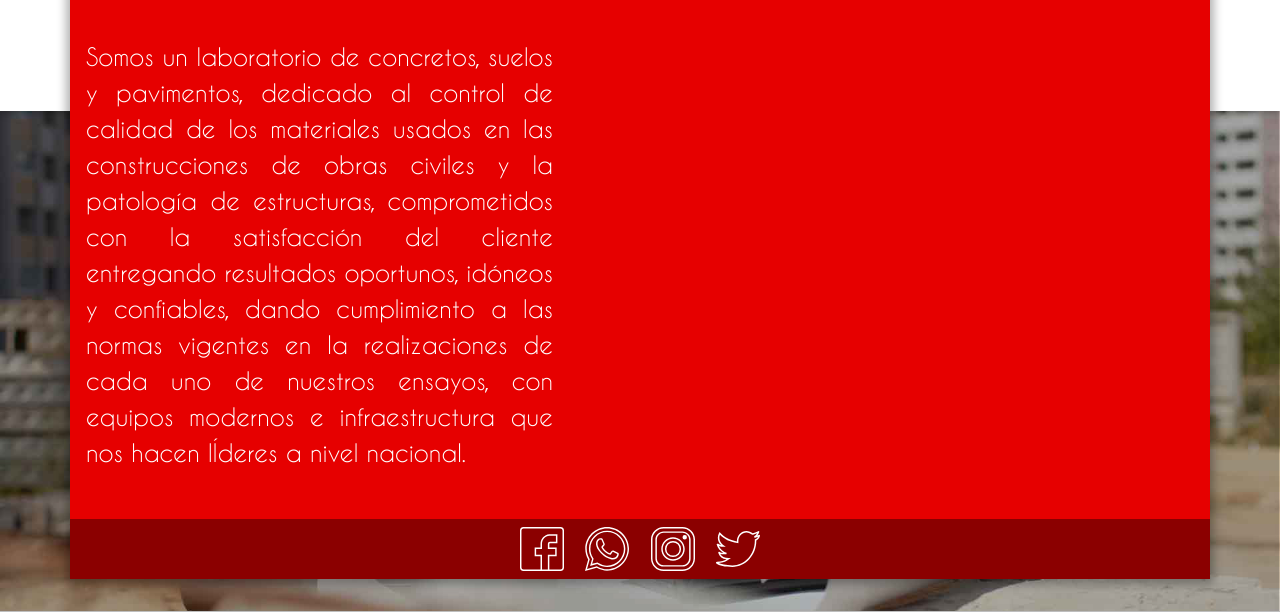
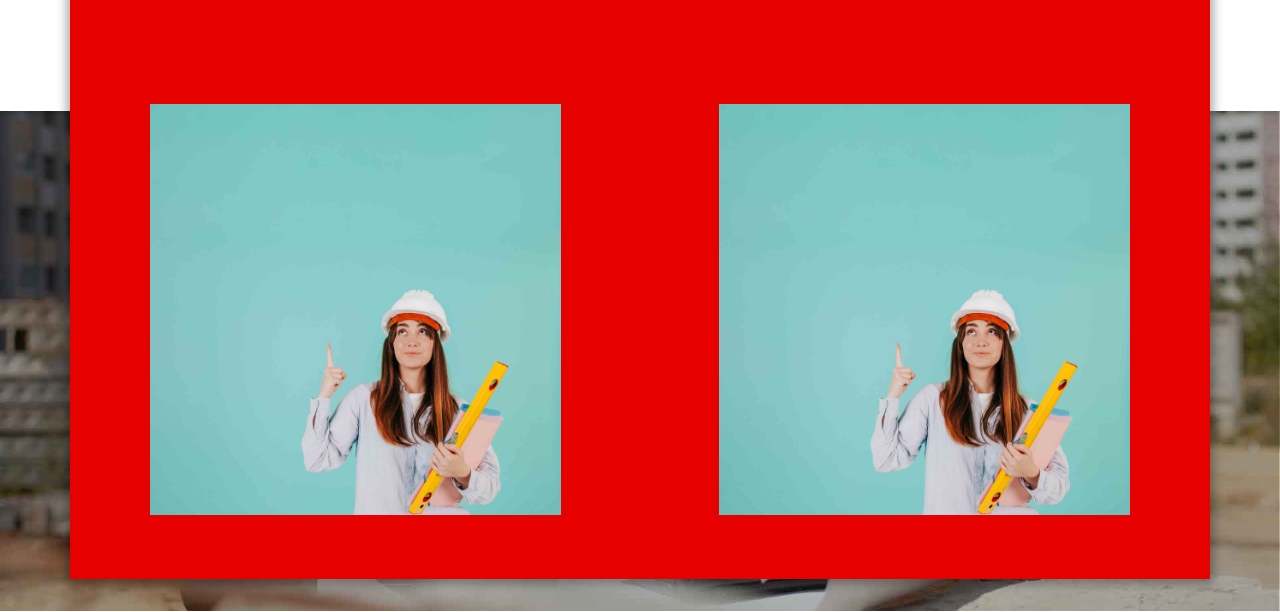
Before and after one commit to juancampo95/ingeomac, a PHP site: page /servicios.php in a window 1280 px wide. Shown: the top 612 px of the page. Run offline with PHP 8.4, Linux system fonts and the light colour scheme.

Commit message:
Por favor funciona

```diff
--- a/css/style.css
+++ b/css/style.css
@@ -498,3 +498,16 @@ footer ul{
   padding: 3em !important;
 }
 /*CIERRE Contacto*/
+
+
+/*INICIO Servicios*/
+.flotante h3{
+  font-family: Caviar-Dreams-Bold;
+}
+
+
+
+
+
+
+/*CIERRE Servicios*/
--- a/servicios.php
+++ b/servicios.php
@@ -4,17 +4,25 @@
   <div class="container callToAction section-rojo flotante">
     <h2>Servicios</h2>
     <div class="row us-inicio">
+      <h3>En Ingeomac Ltda.</h3>
+      <div class="col-xs-12 col-sm-12 col-md-12 col-lg-12">
+        <p>Estamos comprometidos con entregar resultados oportunos, idóneos y confiables,
+          dando cumplimiento a la normatividad vigente, con equipos e infraestructura de
+          la mejor calidad, talento humano competente y comprometido con el mejoramiento
+          continuo y la satisfacción de nuestros clientes.</p>
+      </div>
       <div class="col-xs-12 col-sm-12 col-md-12 col-lg-6">
-        <p>Somos un laboratorio de concretos, suelos y pavimentos, dedicado al control de calidad de los materiales usados en las construcciones de obras civiles y la patología de estructuras, comprometidos con la satisfacción del cliente entregando resultados oportunos, idóneos y confiables, dando cumplimiento a las normas vigentes en la realizaciones de cada uno de nuestros ensayos, con equipos modernos e infraestructura que nos hacen lÍderes a nivel nacional.</p>
+        <img src="images/Mujer.jpg" alt="">
+      </div>
+      <div class="col-xs-12 col-sm-12 col-md-12 col-lg-6">
+        <img src="images/Mujer.jpg" alt="">
       </div>
     </div>
-      <div class="col-xs-12 col-md-12 redes-somos">
-        <a target="new_blank" href="https://www.facebook.com/etniaropadeportiva/"><img src="images/rrss/facebookwhite.svg"></a>
-        <a target="new_blank" href="https://www.facebook.com/etniaropadeportiva/"><img src="images/rrss/whatsappwhite.svg"></a>
-        <a target="new_blank" href="https://www.facebook.com/etniaropadeportiva/"><img src="images/rrss/instagramwhite.svg"></a>
-        <a target="new_blank" href="https://www.facebook.com/etniaropadeportiva/"><img src="images/rrss/twitterwhite.svg"></a>
-      </div>
   </div>
 </header>
+<div class="white-space"></div>
+<div class="container info-nosotros">
+  <h2 class="mb-4">Presentación de la firma</h2>
+</div>
 
 <?php include("footer.php") ?>
```
